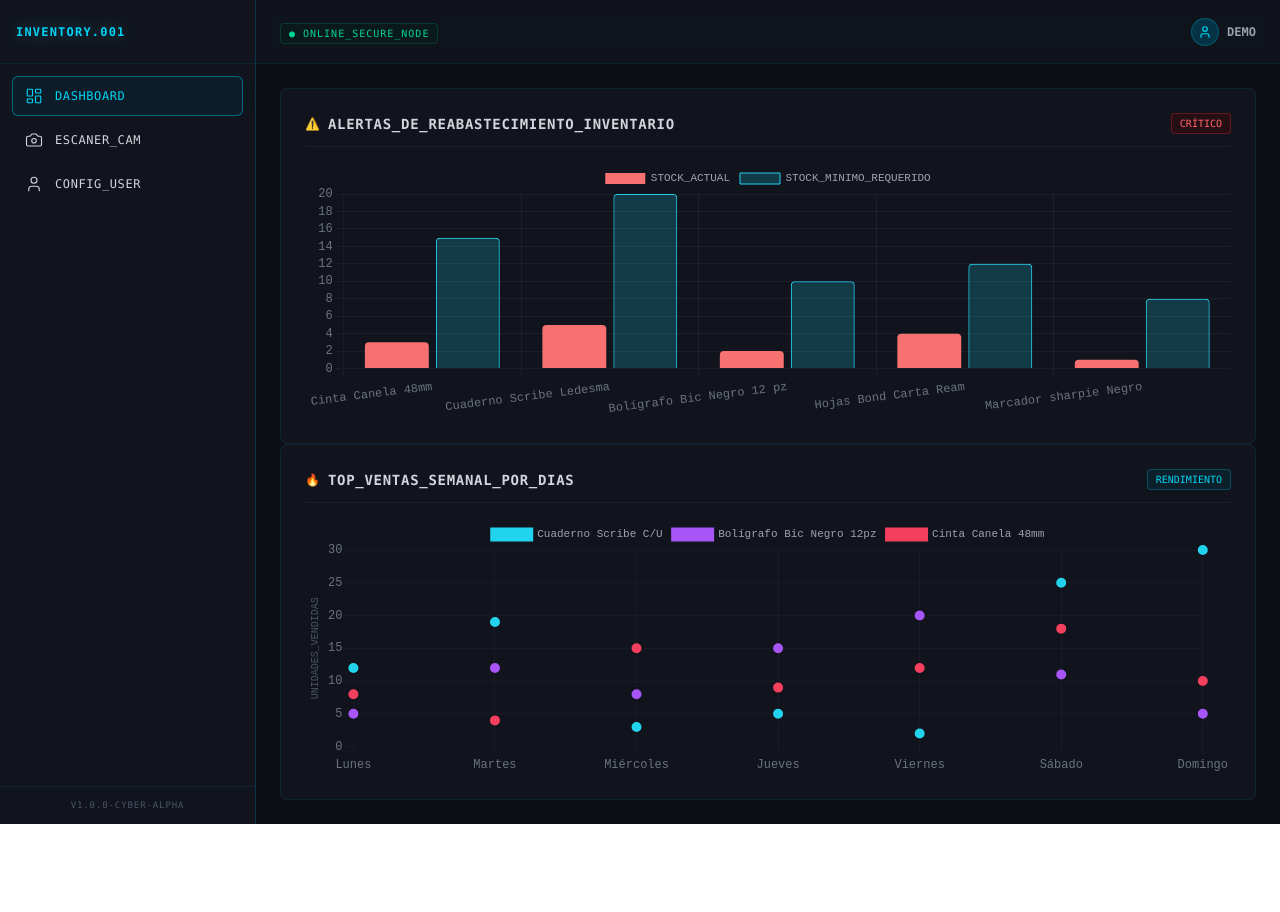
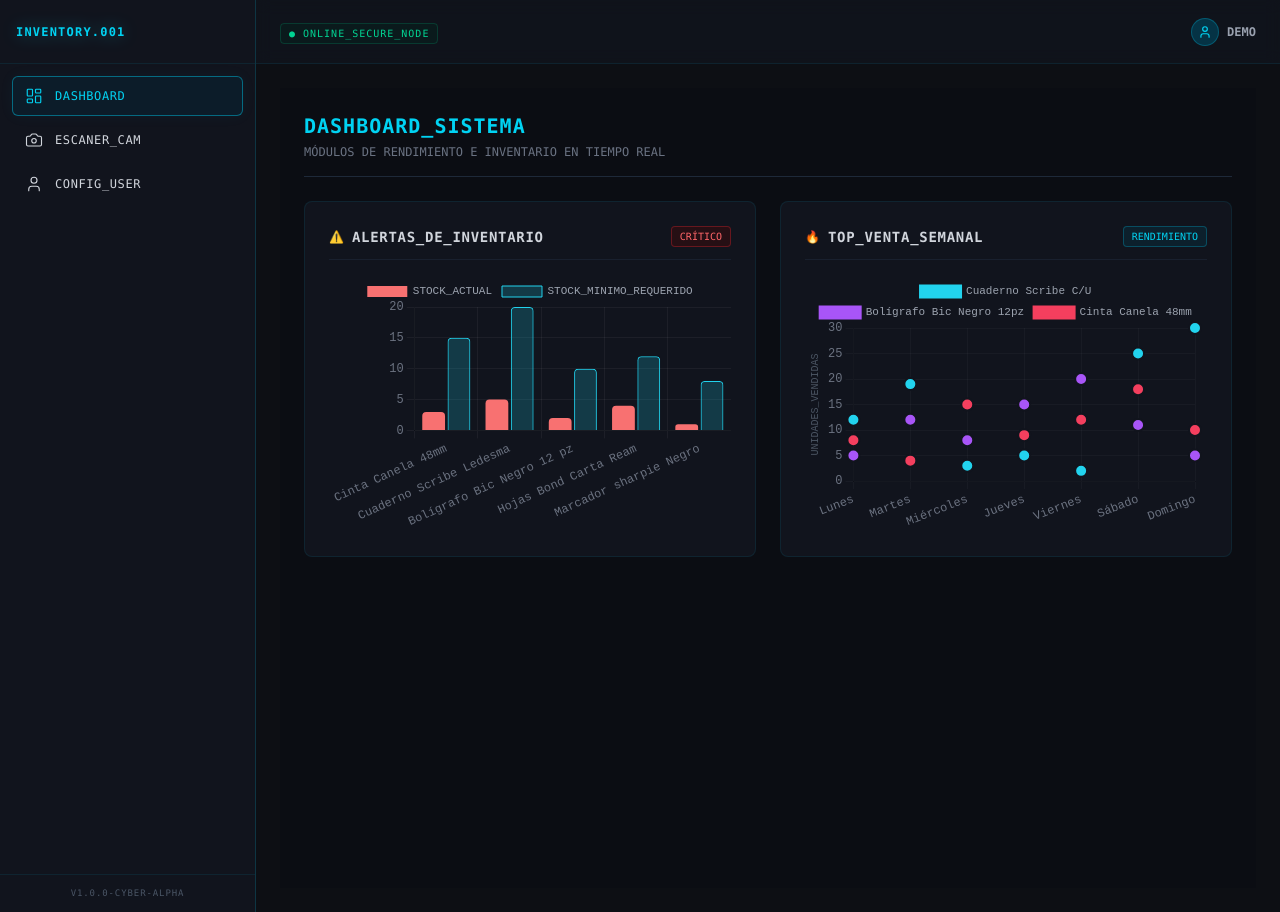
Before and after one commit to AngelAlgo262/inventory-control-front, a Vue app: page /#/dashboard in a window 1280 px wide. Before the commit the page ends 824 px from the top, so only its background shows below. Built offline with nearby package versions, Linux system fonts and the light colour scheme; no server answers.

Commit message:
ajuste visual graficas

```diff
--- a/src/views/DashboardStockChart.vue
+++ b/src/views/DashboardStockChart.vue
@@ -86,7 +86,7 @@ const chartOptions = {
     <div class="flex items-center justify-between border-b border-gray-800/60 pb-3">
       <div class="flex items-center gap-2">
         <span class="text-xs text-red-400">⚠️</span>
-        <h2 class="text-sm font-bold tracking-wider text-gray-300">ALERTAS_DE_REABASTECIMIENTO_INVENTARIO</h2>
+        <h2 class="text-sm font-bold tracking-wider text-gray-300">ALERTAS_DE_INVENTARIO</h2>
       </div>
       <span class="text-[10px] bg-red-950/40 text-red-400 border border-red-500/30 px-2 py-0.5 rounded font-mono">
         CRÍTICO
--- a/src/views/DashboardTopSalesChart.vue
+++ b/src/views/DashboardTopSalesChart.vue
@@ -107,7 +107,7 @@ const chartOptions = {
     <div class="flex items-center justify-between border-b border-gray-800/60 pb-3">
       <div class="flex items-center gap-2">
         <span class="text-xs text-cyan-400">🔥</span>
-        <h2 class="text-sm font-bold tracking-wider text-gray-300">TOP_VENTAS_SEMANAL_POR_DIAS</h2>
+        <h2 class="text-sm font-bold tracking-wider text-gray-300">TOP_VENTA_SEMANAL</h2>
       </div>
       <span class="text-[10px] bg-cyan-950/40 text-cyan-400 border border-cyan-500/30 px-2 py-0.5 rounded font-mono">
         RENDIMIENTO
--- a/src/views/DashboardView.vue
+++ b/src/views/DashboardView.vue
@@ -1,8 +1,29 @@
+<!-- DashboardView.vue -->
 <script setup>
 import DashboardStockChart from './DashboardStockChart.vue';
 import DashboardTopSalesChart from './DashboardTopSalesChart.vue';
 </script>
+
 <template>
-  <DashboardStockChart/>
-  <DashboardTopSalesChart/>
+  <!-- Contenedor principal con espaciado óptimo -->
+  <div class="p-6 space-y-6 bg-[#0b0d13] min-h-screen text-gray-200">
+
+    <!-- Encabezado sutil del Tablero -->
+    <div class="flex flex-col gap-1 border-b border-gray-800 pb-4">
+      <h1 class="text-xl font-black tracking-wider text-cyan-400 font-mono">DASHBOARD_SISTEMA</h1>
+      <p class="text-xs text-gray-500 font-mono">MÓDULOS DE RENDIMIENTO E INVENTARIO EN TIEMPO REAL</p>
+    </div>
+
+    <!-- 🎛️ El Grid Premium responsivo -->
+    <!-- En celulares (vista base) se apilan en 1 columna, en pantallas grandes (lg) se ponen lado a lado -->
+    <div class="grid grid-cols-1 lg:grid-cols-2 gap-6">
+
+      <!-- Gráfica 1: Alertas de Stock Crítico -->
+      <DashboardStockChart />
+
+      <!-- Gráfica 2: Puntos de Venta Semanal -->
+      <DashboardTopSalesChart />
+
+    </div>
+  </div>
 </template>
```
